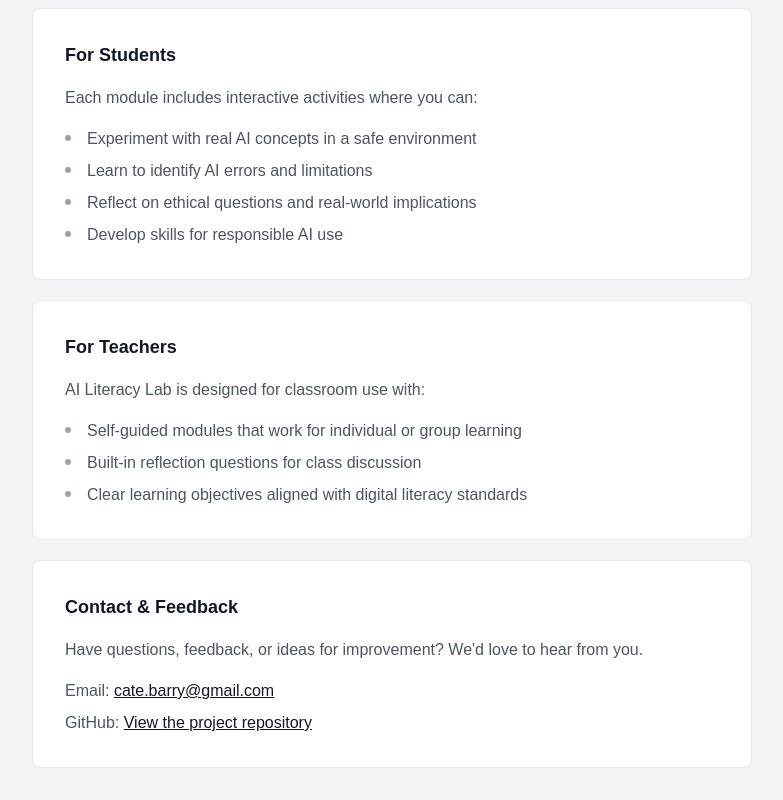
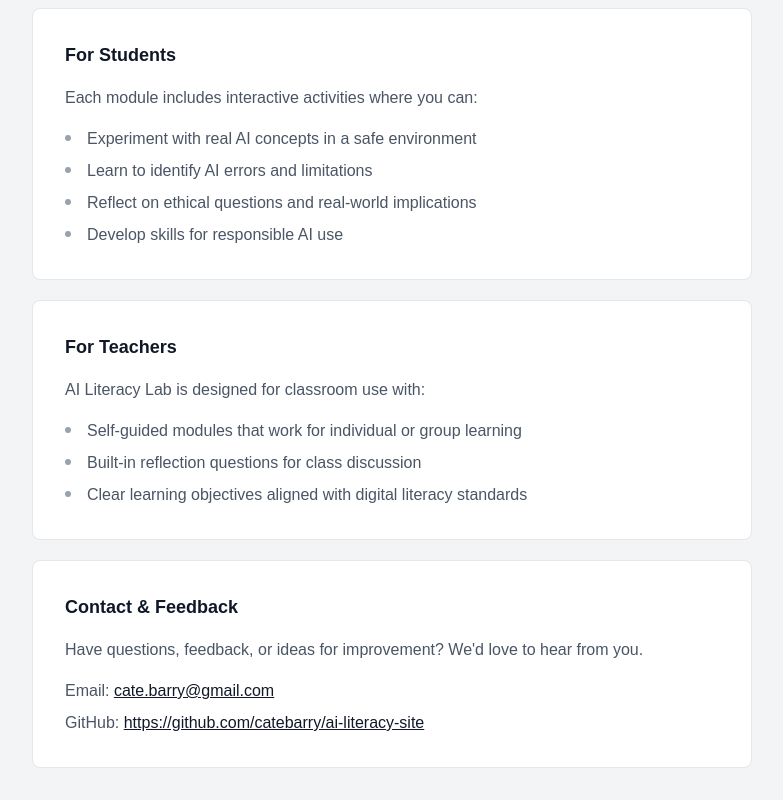
Before and after one commit to catebarry/ai-literacy-site, a Next.js app: page /about in a window 1280 px wide. Shown: the part 445-1245 px from the top of the page, without its empty margins (248-1031 px from the left). Built offline with nearby package versions, Linux system fonts and the light colour scheme.

Commit message:
updated readme

```diff
--- a/app/about/page.tsx
+++ b/app/about/page.tsx
@@ -92,7 +92,7 @@ export default function AboutPage() {
                     rel="noopener noreferrer"
                     className="text-gray-900 underline hover:text-gray-700"
                   >
-                    View the project repository
+                    https://github.com/catebarry/ai-literacy-site
                   </a>
                 </p>
               </div>
```
Also changed, not shown: 1 other file (tests, documents, lock files or other folders).
